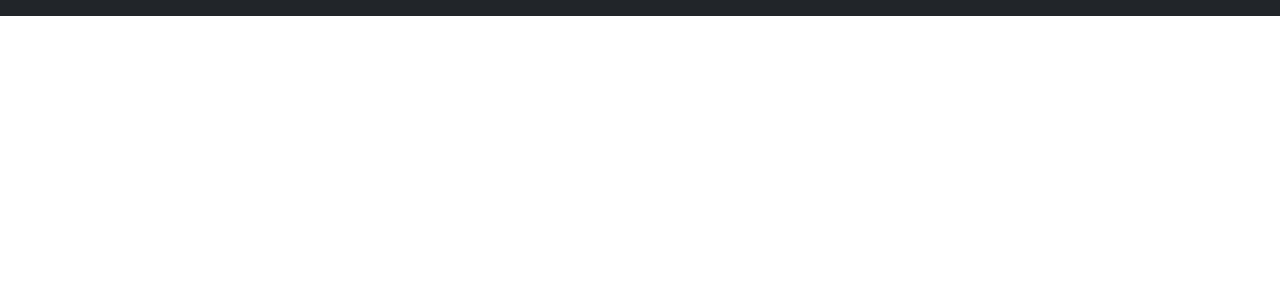
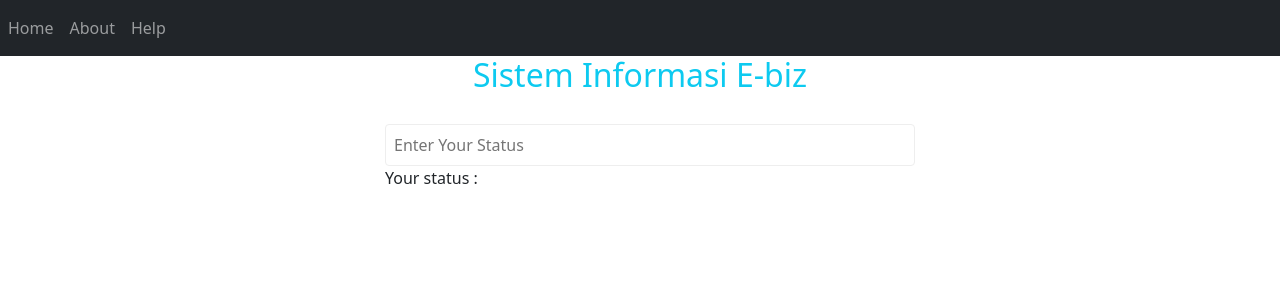
Before and after one commit to Mrfarma/Pengembangan-Apk-Web-Lat-5, a React (Create React App) app in the folder marcolukita/: page / in a window 1280 px wide. Shown: the top 300 px of the page. Built offline with nearby package versions, Linux system fonts and the light colour scheme.

Commit message:
commit on "Latihan 4.9"

```diff
--- a/marcolukita/package.json
+++ b/marcolukita/package.json
@@ -8,6 +8,7 @@
     "@testing-library/user-event": "^12.8.3",
     "react": "^17.0.2",
     "react-dom": "^17.0.2",
+    "react-router-dom": "^6.0.1",
     "react-scripts": "4.0.3",
     "web-vitals": "^1.1.2"
   },
--- a/marcolukita/src/App.js
+++ b/marcolukita/src/App.js
@@ -4,19 +4,50 @@ import "./App.css";
 import Home from "./views/Home/Home.js";
 import Help from "./views/Help/Help.js";
 import About from "./views/About/About.js";
-import { BrowserRouter as Router, Link, Route } from "react-router-dom";
 class App extends Component {
   constructor() {
     super();
-
-    this.state = {};
+    this.state = {
+      view: "home",
+    };
   }
   render() {
+    const View = () => {
+      if (this.state.view === "home") return <Home name='Eden Hazard' />;
+      else if (this.state.view === "about") return <About />;
+      else if (this.state.view === "help") return <Help />;
+    };
     return (
       <div>
         <nav className='navbar navbar-expand-sm bg-dark navbar-dark'>
-          <ul className='navbar-nav'></ul>
+          <ul className='navbar-nav'>
+            <li className='nav-item'>
+              <a
+                onClick={() => this.setState({ view: "home" })}
+                className='nav-link'
+                href={Home}>
+                Home
+              </a>
+            </li>
+            <li className='nav-item'>
+              <a
+                onClick={() => this.setState({ view: "about" })}
+                className='nav-link'
+                href={About}>
+                About
+              </a>
+            </li>
+            <li className='nav-item'>
+              <a
+                onClick={() => this.setState({ view: "help" })}
+                className='nav-link'
+                href={Help}>
+                Help
+              </a>
+            </li>
+          </ul>
         </nav>
+        <View />
       </div>
     );
   }
--- /dev/null
+++ b/marcolukita/src/components/Card/Card.css
@@ -0,0 +1,14 @@
+.card {
+  background: #fff;
+  width: 550px;
+  margin: auto;
+  margin-top: 10px;
+  margin-bottom: 20px;
+  padding: 20px;
+  border-radius: 4px;
+  box-shadow: 1px 1px 2px #aaa;
+}
+.card-header {
+  font-weight: bold;
+  color: #365899;
+}
--- /dev/null
+++ b/marcolukita/src/components/Card/Card.js
@@ -0,0 +1,12 @@
+import React, { Component } from "react";
+import "./Card.css";
+export default class Card extends Component {
+  render() {
+    return (
+      <div className='card'>
+        <div className='card-header'>My card</div>
+        <div className='card-body'>{this.props.children}</div>
+      </div>
+    );
+  }
+}
--- /dev/null
+++ b/marcolukita/src/components/Input/Input.css
@@ -0,0 +1,15 @@
+.input {
+  width: 550px;
+  background: #fff;
+  border-radius: 4px;
+  padding: 20px;
+  margin: auto;
+  margin-top: 10px;
+}
+
+.input input {
+  width: 530px;
+  border-radius: 4px;
+  border: 1px solid #eee;
+  padding: 8px;
+}
--- /dev/null
+++ b/marcolukita/src/components/Input/Input.js
@@ -0,0 +1,24 @@
+import React, { Component } from "react";
+import "./Input.css";
+
+export default class Input extends Component {
+  constructor(props) {
+    super(props);
+
+    this.state = { status: "" };
+  }
+
+  render() {
+    return (
+      <div className='input'>
+        <input
+          type='text'
+          name='status'
+          placeholder='Enter Your Status'
+          onChange={(ev) => this.setState({ status: ev.target.value })}
+        />
+        <p>Your status : {this.state.status}</p>
+      </div>
+    );
+  }
+}
--- a/marcolukita/src/views/Home/Home.js
+++ b/marcolukita/src/views/Home/Home.js
@@ -1,18 +1,20 @@
-import React from 'react';
-
-export default class Home extends React.Component{
-
-constructor(props){
+import React from "react";
+import Card from "../../components/Card/Card";
+import Input from "../../components/Input/Input";
+export default class Home extends React.Component {
+  constructor(props) {
     super(props);
-    this.state = {name : this.props.name}
+    this.state = {};
   }
 
-render(){
-    return(
+  render() {
+    return (
       <div>
-            <h2>Title Home Component</h2>
-            <p>Hello my name is {this.state.name}</p>
-            <button onClick={()=> this.setState({name : "Tyrion Lannister"})}>Ubah Nama</button>
+        <h2 className='text-center text-info'>Sistem Informasi E-biz</h2>
+        {/* <Card>
+          <p>Ini adalah tulisan</p>
+        </Card> */}
+        <Input />
       </div>
     );
   }
```
Also changed, not shown: 1 other file (tests, documents, lock files or other folders). Lines whose indentation alone changed are shown as unchanged.
